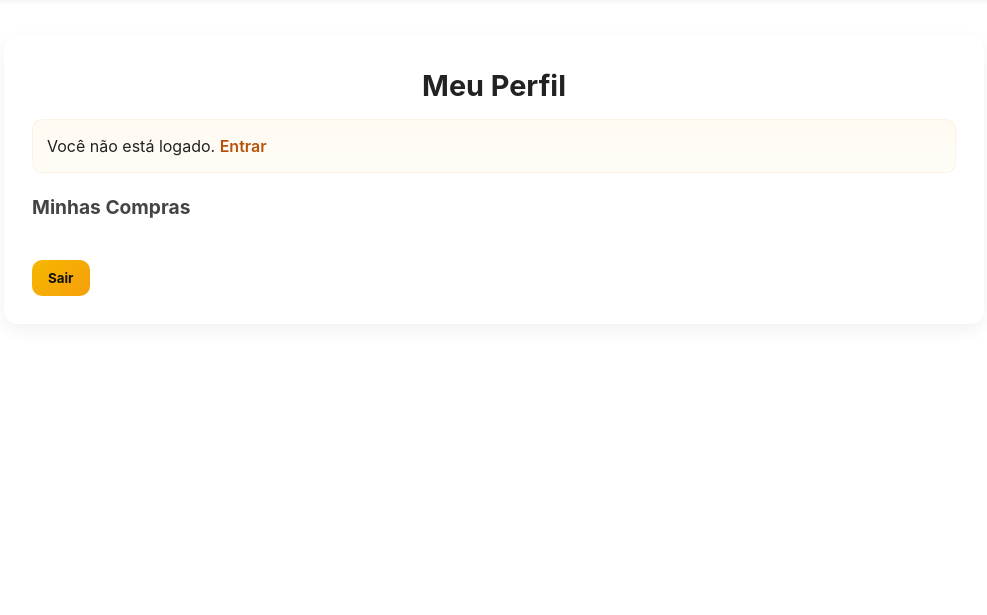
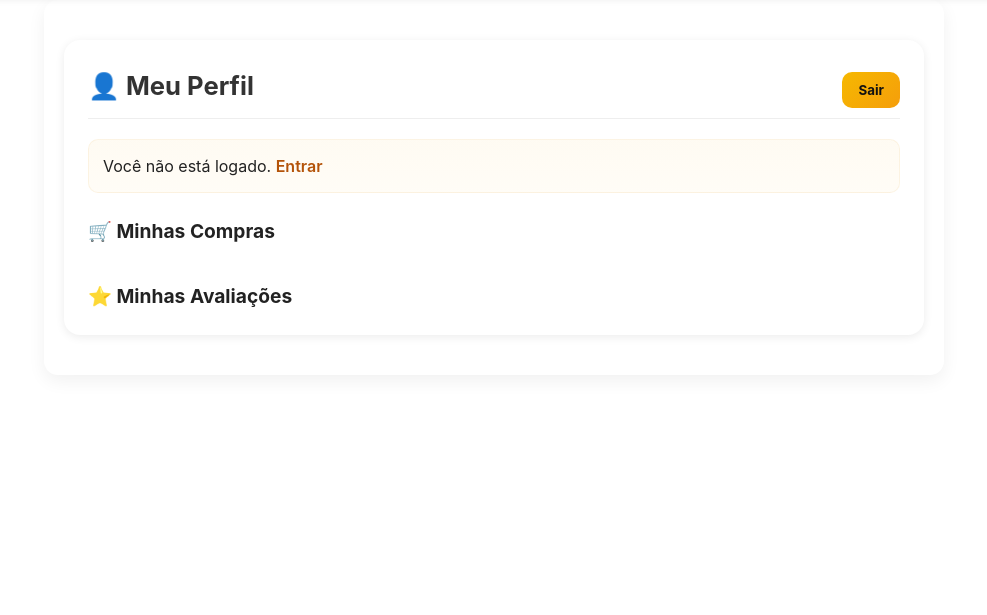
Before and after one commit to 1246464/EJM-Santos-site, a Flask app: page /perfil in a window 1280 px wide. Shown: the part 80-695 px from the top of the page, without its empty margins (146-1133 px from the left). Run offline with Flask 3, Linux system fonts and the light colour scheme.

Commit message:
melhoria banck-end

```diff
--- a/app.py
+++ b/app.py
@@ -62,6 +62,7 @@ def token_required(f):
             token = auth_header.split(" ")[1]
         if not token:
             return jsonify({"message": "Token ausente"}), 401
+
         try:
             data = jwt.decode(token, app.config['SECRET_KEY'], algorithms=["HS256"])
             current_user = User.query.get(data['user_id'])
@@ -69,12 +70,32 @@ def token_required(f):
                 return jsonify({"message": "Usuário não encontrado"}), 401
         except Exception as e:
             return jsonify({"message": "Token inválido", "error": str(e)}), 401
+
         return f(current_user, *args, **kwargs)
     return decorated
+
 
 # -----------------------
 # API Endpoints
 # -----------------------
+@app.route("/api/reviews/me", methods=["GET"])
+@token_required
+def api_reviews_me(current_user):
+    reviews = (
+        db.session.query(Review, Product.titulo)
+        .join(Product, Review.product_id == Product.id)
+        .filter(Review.user_id == current_user.id)
+        .all()
+    )
+    return jsonify([
+        {
+            "titulo": titulo,
+            "nota": r.nota,
+            "comentario": r.comentario
+        }
+        for r, titulo in reviews
+    ])
+
 @app.route("/api/register", methods=["POST"])
 def api_register():
     data = request.json or {}
@@ -97,12 +118,26 @@ def api_login():
     senha = data.get("senha")
     if not (email and senha):
         return jsonify({"message": "Email e senha necessários"}), 400
+
     user = User.query.filter_by(email=email).first()
     if not user or not check_password_hash(user.senha_hash, senha):
         return jsonify({"message": "Credenciais inválidas"}), 401
-    payload = {"user_id": user.id, "exp": datetime.datetime.utcnow() + datetime.timedelta(days=7)}
+
+    payload = {
+        "user_id": user.id,
+        "exp": datetime.datetime.utcnow() + datetime.timedelta(days=7)
+    }
+
+    # ✅ novo jeito com PyJWT 2.10.1
+    #jwt_instance = jwt.JWT()
+    #token = jwt_instance.encode(payload, app.config['SECRET_KEY'], alg='HS256')
     token = jwt.encode(payload, app.config['SECRET_KEY'], algorithm="HS256")
-    return jsonify({"token": token, "user": {"id": user.id, "nome": user.nome, "email": user.email}})
+
+    return jsonify({
+        "token": token,
+        "user": {"id": user.id, "nome": user.nome, "email": user.email}
+    })
+
 
 @app.route("/api/products", methods=["GET"])
 def api_products():
@@ -186,12 +221,14 @@ def api_review(current_user):
 @app.route("/api/me", methods=["GET"])
 @token_required
 def api_me(current_user):
-    purchases = Purchase.query.filter_by(user_id=current_user.id).join(Product, Purchase.product_id==Product.id).add_columns(Product.titulo, Product.id).all()
-    purchases_list = [{"product_id": p.id, "titulo": p.titulo} for _, p in [(None, None)] if False]  # fallback
-    purchases_list = []
-    for p in purchases:
-        # p[1] is Product model due to add_columns
-        purchases_list.append({"product_id": p[1].id, "titulo": p[1].titulo})
+    purchases = (
+        db.session.query(Product.id, Product.titulo)
+        .join(Purchase, Purchase.product_id == Product.id)
+        .filter(Purchase.user_id == current_user.id)
+        .all()
+    )
+    purchases_list = [{"product_id": pid, "titulo": titulo} for pid, titulo in purchases]
+
     return jsonify({
         "id": current_user.id,
         "nome": current_user.nome,
@@ -234,5 +271,4 @@ if __name__ == "__main__":
     os.makedirs(os.path.join(BASE_DIR, "instance"), exist_ok=True)
     with app.app_context():
        db.create_all()
-    #app.run(debug=True, port=5000)
     app.run(host="0.0.0.0", port=5000, debug=True)
--- a/templates/perfil.html
+++ b/templates/perfil.html
@@ -1,33 +1,101 @@
 {% extends "base.html" %}
 {% block content %}
 <section class="perfil">
-  <h2>Meu Perfil</h2>
-  <div id="perfil-info"></div>
-  <h3>Minhas Compras</h3>
-  <ul id="minhas-compras"></ul>
-  <button id="btn-logout">Sair</button>
+  <div class="perfil-container">
+    <div class="perfil-header">
+      <h2>👤 Meu Perfil</h2>
+      <button id="btn-logout" class="btn-logout">Sair</button>
+    </div>
+
+    <div class="perfil-info" id="perfil-info">
+      <p>Carregando suas informações...</p>
+    </div>
+
+    <div class="perfil-section">
+      <h3>🛒 Minhas Compras</h3>
+      <ul id="minhas-compras" class="lista-compras"></ul>
+    </div>
+
+    <div class="perfil-section">
+      <h3>⭐ Minhas Avaliações</h3>
+      <ul id="minhas-avaliacoes" class="lista-avaliacoes"></ul>
+    </div>
+  </div>
 </section>
+
+<style>
+  .perfil { max-width: 900px; margin: 0 auto; padding: 40px 20px; }
+  .perfil-container { background: #fff; border-radius: 16px; box-shadow: 0 2px 10px rgba(0,0,0,.08); padding: 24px; }
+  .perfil-header { display: flex; justify-content: space-between; align-items: center; border-bottom: 1px solid #eee; padding-bottom: 10px; margin-bottom: 20px; }
+  .perfil-header h2 { margin: 0; font-size: 1.6rem; color: #333; }
+  .btn-logout { background: #e53935; color: #fff; border: none; border-radius: 8px; padding: 8px 14px; cursor: pointer; }
+  .btn-logout:hover { background: #d32f2f; }
+  .perfil-info p { margin: 6px 0; font-size: 1rem; color: #444; }
+  .perfil-section h3 { margin-top: 24px; color: #222; }
+  ul { list-style: none; padding: 0; margin: 0; }
+  li { background: #fafafa; border: 1px solid #eee; border-radius: 10px; padding: 12px; margin: 8px 0; }
+  a { color: #0077cc; text-decoration: none; }
+  a:hover { text-decoration: underline; }
+</style>
 
 <script>
 const token = localStorage.getItem('token');
-if(!token){
+
+if (!token) {
   document.getElementById('perfil-info').innerHTML = '<p>Você não está logado. <a href="/login">Entrar</a></p>';
 } else {
-  fetch('/api/me',{headers:{'Authorization':'Bearer '+token}}).then(r=>r.json()).then(u=>{
-    document.getElementById('perfil-info').innerHTML = `<p><strong>${u.nome}</strong> — ${u.email}</p>`;
-    const ul = document.getElementById('minhas-compras');
-    if(u.compras.length === 0) ul.innerHTML = '<li>Nenhuma compra simulada</li>';
-    u.compras.forEach(c=>{
-      const li = document.createElement('li');
-      li.innerHTML = `<a href="/produto/${c.product_id}">${c.titulo}</a>`;
-      ul.appendChild(li);
+  fetch('/api/me', { headers: { 'Authorization': 'Bearer ' + token }})
+    .then(r => r.json())
+    .then(u => {
+      if(u.message){
+        document.getElementById('perfil-info').innerHTML = '<p>Erro: ' + u.message + '</p>';
+        return;
+      }
+
+      // Dados do usuário
+      document.getElementById('perfil-info').innerHTML = `
+        <p><strong>Nome:</strong> ${u.nome}</p>
+        <p><strong>Email:</strong> ${u.email}</p>
+      `;
+
+      // Compras
+      const ulCompras = document.getElementById('minhas-compras');
+      if (!u.compras || u.compras.length === 0) {
+        ulCompras.innerHTML = '<li>Nenhuma compra registrada.</li>';
+      } else {
+        u.compras.forEach(c => {
+          const li = document.createElement('li');
+          li.innerHTML = `<a href="/produto/${c.product_id}">${c.titulo}</a>`;
+          ulCompras.appendChild(li);
+        });
+      }
+
+      // Avaliações (opcional: puxa de /api/review/me)
+      fetch('/api/reviews/me', { headers: { 'Authorization': 'Bearer ' + token }})
+        .then(r => r.ok ? r.json() : [])
+        .then(revs => {
+          const ul = document.getElementById('minhas-avaliacoes');
+          if (!revs || revs.length === 0) {
+            ul.innerHTML = '<li>Você ainda não avaliou nenhum produto.</li>';
+          } else {
+            revs.forEach(r => {
+              const li = document.createElement('li');
+              li.innerHTML = `<strong>${r.titulo}</strong> — ${r.nota}⭐<br>${r.comentario}`;
+              ul.appendChild(li);
+            });
+          }
+        });
+    })
+    .catch(err => {
+      console.error(err);
+      document.getElementById('perfil-info').innerHTML = '<p>Erro ao carregar informações.</p>';
     });
-  });
 }
-document.getElementById('btn-logout').onclick = ()=>{
+
+document.getElementById('btn-logout').onclick = () => {
   localStorage.removeItem('token');
   localStorage.removeItem('user');
-  location.reload();
+  window.location = '/login';
 };
 </script>
 {% endblock %}
```
